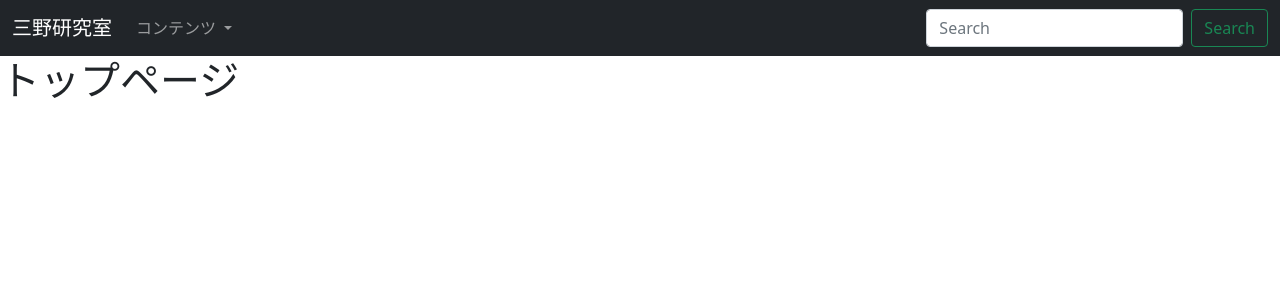
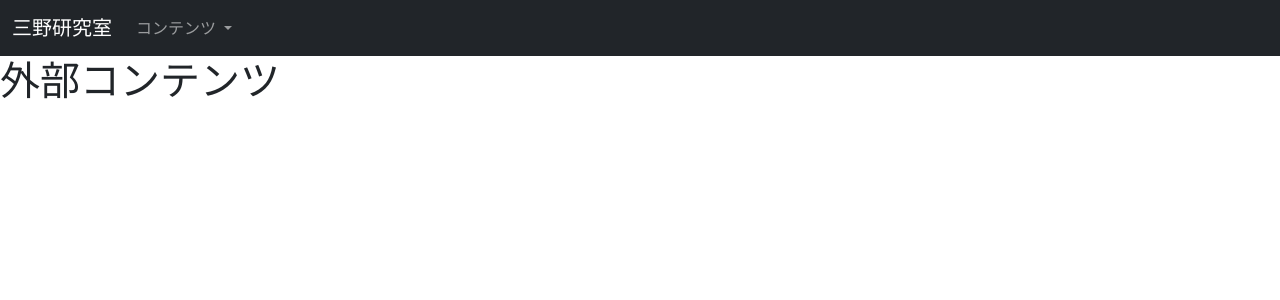
Before and after one commit to ohiaeni/djangosite, a Django app: page /external in a window 1280 px wide. Shown: the top 300 px of the page. Run offline with Django 4.2, Linux system fonts and the light colour scheme.

Commit message:
base.htmlの更新等

```diff
--- a/templates/base.html
+++ b/templates/base.html
@@ -2,21 +2,26 @@
 <html lang="ja">
 
 <head>
-    <!-- Required meta tags -->
+    {% comment %} Required meta tags {% endcomment %}
     <meta charset="utf-8">
     <meta name="viewport" content="width=device-width, initial-scale=1">
 
-    <!-- Bootstrap CSS -->
+    {% comment %} Bootstrap CSS {% endcomment %}
     <link href="https://cdn.jsdelivr.net/npm/bootstrap@5.0.2/dist/css/bootstrap.min.css" rel="stylesheet"
         integrity="sha384-EVSTQN3/azprG1Anm3QDgpJLIm9Nao0Yz1ztcQTwFspd3yD65VohhpuuCOmLASjC" crossorigin="anonymous">
 
     <title>{% block title %}{% endblock %}</title>
 </head>
 
+
+
 <body>
+
+
+    {% comment %} ナビゲーションバー {% endcomment %}
     <nav class="navbar navbar-expand-lg navbar-dark bg-dark">
         <div class="container-fluid">
-            <a class="navbar-brand" href="#">三野研究室</a>
+            <a class="navbar-brand" href="{% url 'contentmanageapp:top' %}">三野研究室</a>
             <button class="navbar-toggler" type="button" data-bs-toggle="collapse"
                 data-bs-target="#navbarSupportedContent" aria-controls="navbarSupportedContent" aria-expanded="false"
                 aria-label="Toggle navigation">
@@ -35,27 +40,23 @@
                         </ul>
                     </li>
                 </ul>
-                <form class="d-flex">
-                    <input class="form-control me-2" type="search" placeholder="Search" aria-label="Search">
-                    <button class="btn btn-outline-success" type="submit">Search</button>
-                </form>
             </div>
         </div>
     </nav>
+
+
+
+
+    {% comment %} それぞれのページのコンテンツ {% endcomment %}
     {% block content %}{% endblock %}
 
-    <!-- Optional JavaScript; choose one of the two! -->
 
-    <!-- Option 1: Bootstrap Bundle with Popper -->
+    {% comment %} javaScriptのソース {% endcomment %}
     <script src="https://cdn.jsdelivr.net/npm/bootstrap@5.0.2/dist/js/bootstrap.bundle.min.js"
         integrity="sha384-MrcW6ZMFYlzcLA8Nl+NtUVF0sA7MsXsP1UyJoMp4YLEuNSfAP+JcXn/tWtIaxVXM" crossorigin="anonymous">
     </script>
 
-    <!-- Option 2: Separate Popper and Bootstrap JS -->
-    <!--
-    <script src="https://cdn.jsdelivr.net/npm/@popperjs/core@2.9.2/dist/umd/popper.min.js" integrity="sha384-IQsoLXl5PILFhosVNubq5LC7Qb9DXgDA9i+tQ8Zj3iwWAwPtgFTxbJ8NT4GN1R8p" crossorigin="anonymous"></script>
-    <script src="https://cdn.jsdelivr.net/npm/bootstrap@5.0.2/dist/js/bootstrap.min.js" integrity="sha384-cVKIPhGWiC2Al4u+LWgxfKTRIcfu0JTxR+EQDz/bgldoEyl4H0zUF0QKbrJ0EcQF" crossorigin="anonymous"></script>
-    -->
+
 </body>
 
 </html>
--- a/templates/contentmanageapp/external.html
+++ b/templates/contentmanageapp/external.html
@@ -6,6 +6,6 @@
 
 {% block content %}
 <h1>
-    トップページ
+    外部コンテンツ
 </h1>
 {% endblock %}
--- a/templates/contentmanageapp/internal.html
+++ b/templates/contentmanageapp/internal.html
@@ -6,6 +6,6 @@
 
 {% block content %}
 <h1>
-    トップページ
+    内部コンテンツ
 </h1>
 {% endblock %}
```
